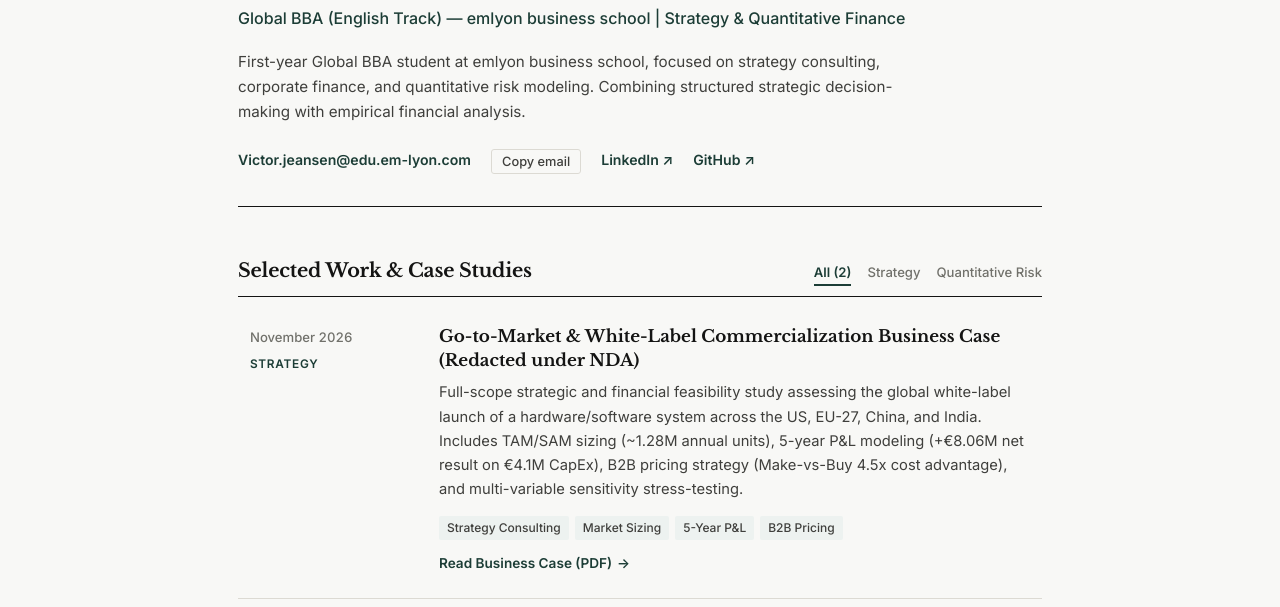
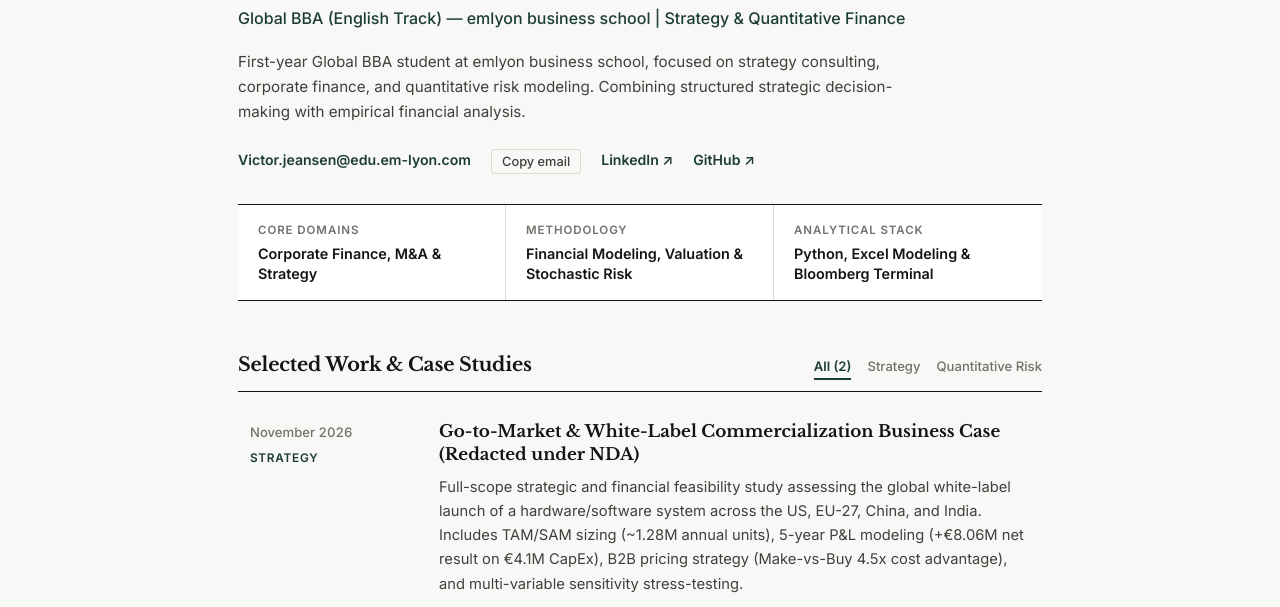
Before and after one commit to victorjeansen/victorjeansen.github.io, a plain HTML site: page index.html in a window 1280 px wide. Shown: the part 149-756 px from the top of the page. Drawn offline with nearby package versions, Linux system fonts and the light colour scheme.

Commit message:
Refactor header styles and add focus strip section

```diff
--- a/index.html
+++ b/index.html
@@ -49,9 +49,8 @@
 
     /* Header */
     header {
-      padding-bottom: 32px;
-      border-bottom: 1.5px solid var(--rule-dark);
-      margin-bottom: 48px;
+      padding-bottom: 30px;
+      margin-bottom: 0;
     }
 
     .header-meta {
@@ -134,6 +133,41 @@
       border-color: var(--ink);
       color: var(--ink);
       background-color: var(--surface);
+    }
+
+    /* Institutional Focus Strip */
+    .focus-strip {
+      display: grid;
+      grid-template-columns: repeat(3, 1fr);
+      border-top: 1.5px solid var(--rule-dark);
+      border-bottom: 1.5px solid var(--rule-dark);
+      background-color: var(--surface);
+      margin-bottom: 48px;
+    }
+
+    .focus-cell {
+      padding: 16px 20px;
+      border-right: 1px solid var(--rule);
+    }
+
+    .focus-cell:last-child {
+      border-right: none;
+    }
+
+    .focus-label {
+      font-size: 0.72rem;
+      text-transform: uppercase;
+      letter-spacing: 0.08em;
+      color: var(--ink-muted);
+      font-weight: 600;
+      margin-bottom: 4px;
+    }
+
+    .focus-value {
+      font-size: 0.9rem;
+      font-weight: 600;
+      color: var(--ink);
+      line-height: 1.4;
     }
 
     /* Sections */
@@ -361,6 +395,7 @@
     .stagger-1 { animation-delay: 0.06s; }
     .stagger-2 { animation-delay: 0.12s; }
     .stagger-3 { animation-delay: 0.18s; }
+    .stagger-4 { animation-delay: 0.24s; }
 
     @keyframes appear {
       to {
@@ -372,6 +407,17 @@
     @media (max-width: 680px) {
       .container { padding: 42px 20px 64px; }
       h1 { font-size: 1.85rem; }
+      .focus-strip {
+        grid-template-columns: 1fr;
+      }
+      .focus-cell {
+        border-right: none;
+        border-bottom: 1px solid var(--rule);
+        padding: 14px 16px;
+      }
+      .focus-cell:last-child {
+        border-bottom: none;
+      }
       .entry {
         grid-template-columns: 1fr;
         gap: 8px;
@@ -413,7 +459,22 @@
       </div>
     </header>
 
-    <section id="projects" class="fade-in stagger-1">
+    <div class="focus-strip fade-in stagger-1">
+      <div class="focus-cell">
+        <div class="focus-label">Core Domains</div>
+        <div class="focus-value">Corporate Finance, M&A & Strategy</div>
+      </div>
+      <div class="focus-cell">
+        <div class="focus-label">Methodology</div>
+        <div class="focus-value">Financial Modeling, Valuation & Stochastic Risk</div>
+      </div>
+      <div class="focus-cell">
+        <div class="focus-label">Analytical Stack</div>
+        <div class="focus-value">Python, Excel Modeling & Bloomberg Terminal</div>
+      </div>
+    </div>
+
+    <section id="projects" class="fade-in stagger-2">
       <div class="section-header">
         <h2>Selected Work & Case Studies</h2>
         <div class="tabs" role="tablist">
@@ -473,7 +534,7 @@
       </article>
     </section>
 
-    <section id="wip" class="fade-in stagger-2">
+    <section id="wip" class="fade-in stagger-3">
       <div class="section-header">
         <h2>Current Research & Work in Progress</h2>
       </div>
@@ -500,7 +561,7 @@
       </article>
     </section>
 
-    <section id="credentials" class="fade-in stagger-3">
+    <section id="credentials" class="fade-in stagger-4">
       <div class="section-header">
         <h2>Technical Stack & Credentials</h2>
       </div>
```
